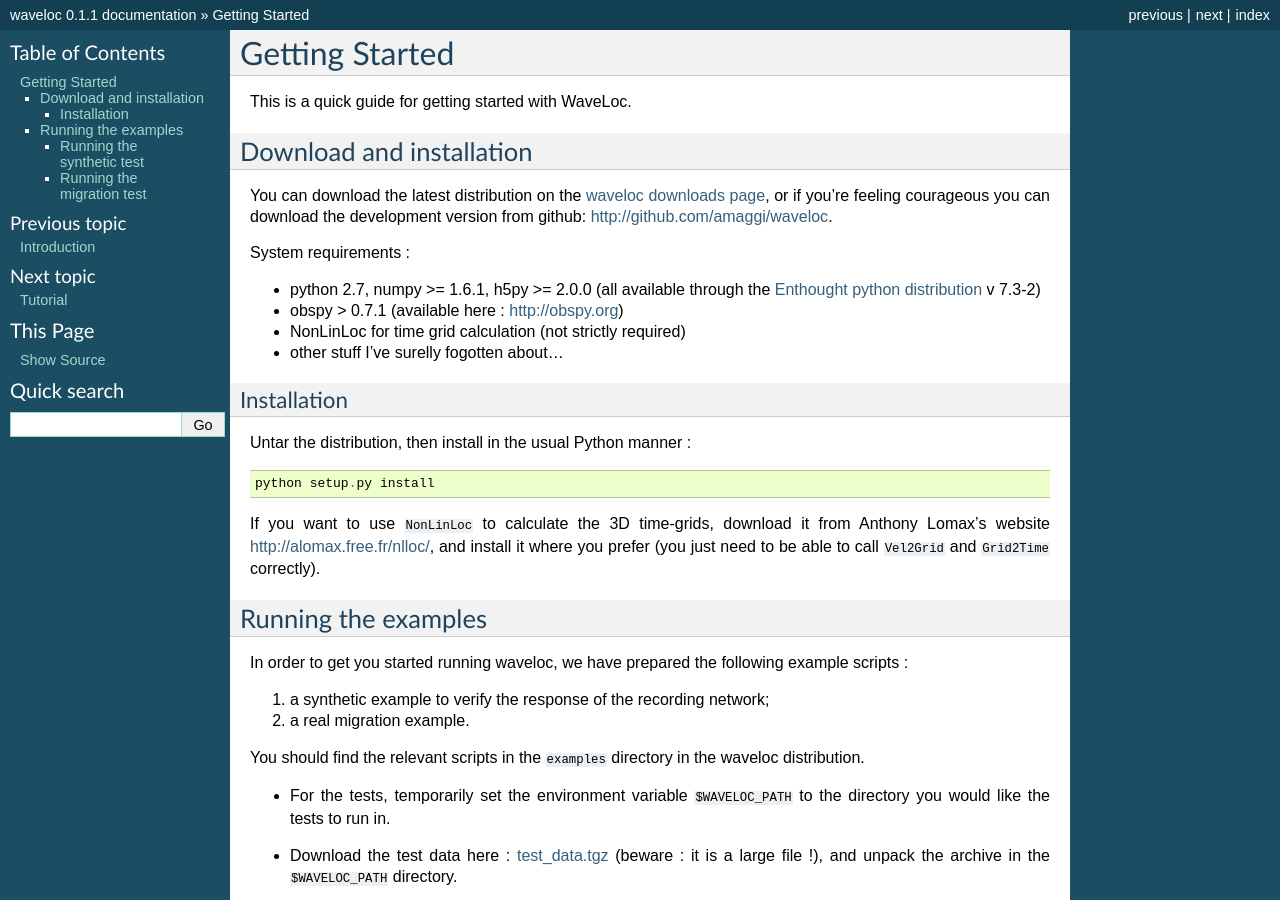
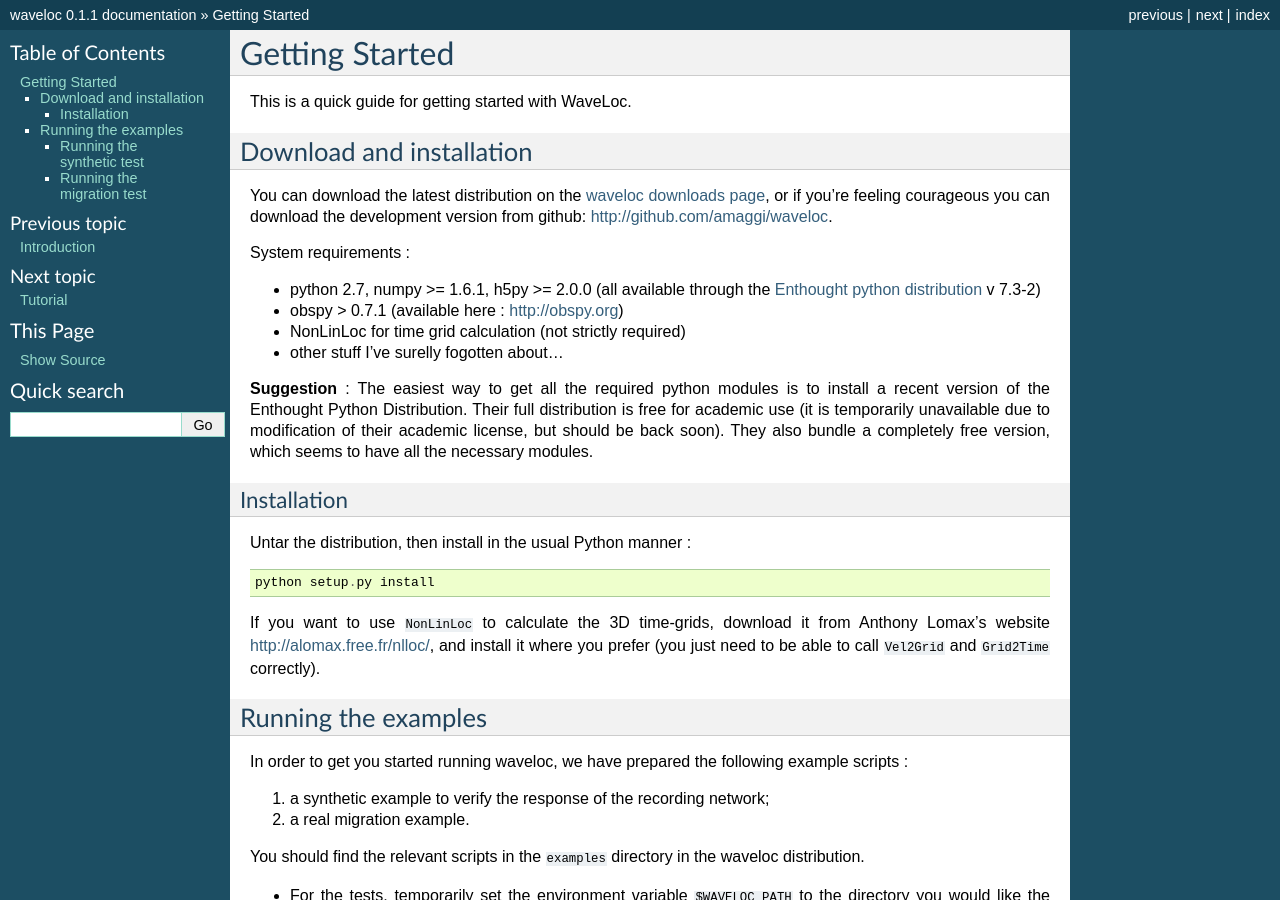
Before and after one commit to amaggi/waveloc, a Sphinx documentation site: the page built from sphinx/getting_started.rst, in a window 1280 px wide and 900 px high. Built offline with Sphinx 7.4.7, drawn with Linux system fonts in a browser that asks for light colours; formulas are drawn with MathJax 3.

Commit message:
Added note about EPD academic and free versions

```diff
--- a/sphinx/getting_started.rst
+++ b/sphinx/getting_started.rst
@@ -22,6 +22,13 @@
 * obspy > 0.7.1 (available here : http://obspy.org)
 * NonLinLoc for time grid calculation (not strictly required)
 * other stuff I've surelly fogotten about...
+
+**Suggestion** : The easiest way to get all the required python modules is to
+install a recent version of the Enthought Python Distribution.  Their full
+distribution is free for academic use (it is temporarily unavailable due to
+modification of their academic license, but should be back soon).  They also
+bundle a completely free version, which seems to have all the necessary
+modules.
 
 Installation
 ------------
```
